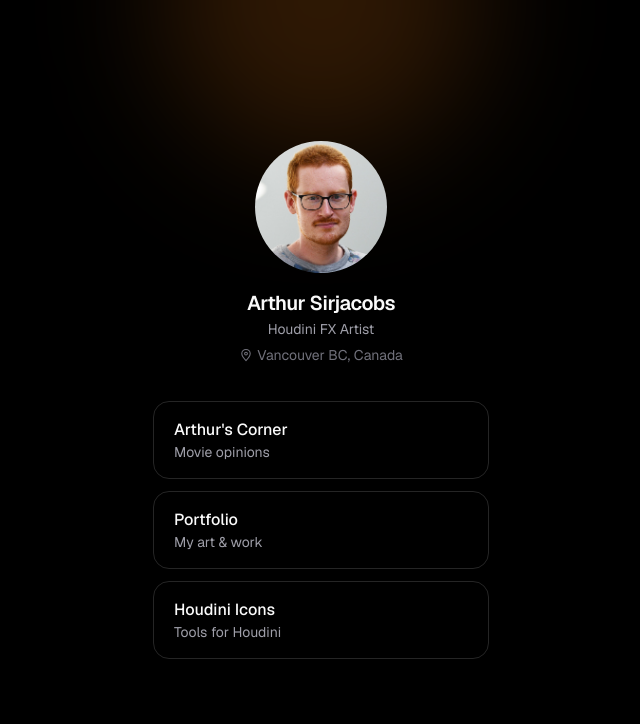
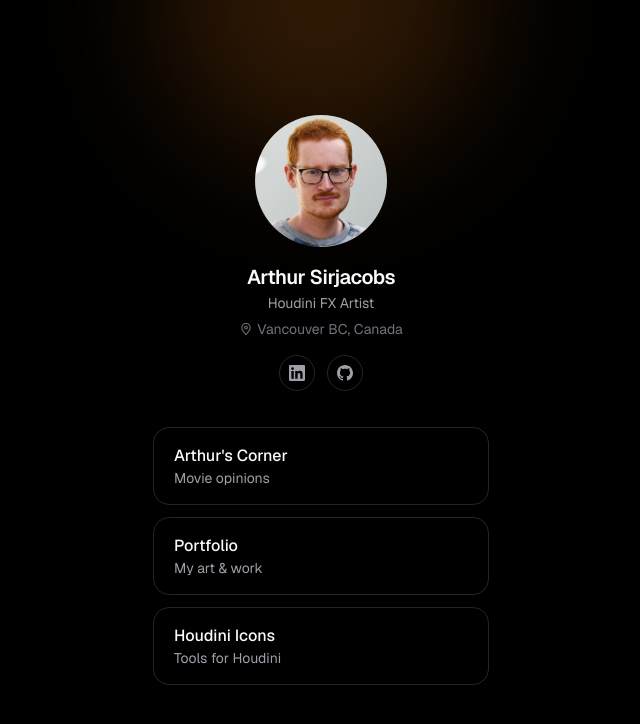
Before and after one commit to TrustyF/arthur_apex, a Next.js app: page / in a window 1280 px wide. Shown: the top 724 px of the page, without its empty margins (319-959 px from the left). Built offline with nearby package versions, Linux system fonts and the light colour scheme.

Commit message:
Added static wrangler

```diff
--- a/app/page.tsx
+++ b/app/page.tsx
@@ -15,6 +15,23 @@
     label: "Houdini Icons",
     description: "Tools for Houdini",
     href: "https://houdini-icons.dev/",
+  },
+];
+
+const socials = [
+  {
+    label: "LinkedIn",
+    href: "https://www.linkedin.com/in/arthur-sirjacobs/",
+    icon: (
+      <path d="M20.447 20.452h-3.554v-5.569c0-1.328-.027-3.037-1.852-3.037-1.853 0-2.136 1.445-2.136 2.939v5.667h-3.554V9h3.414v1.561h.046c.477-.9 1.637-1.85 3.37-1.85 3.601 0 4.267 2.37 4.267 5.455v6.286zM5.337 7.433c-1.144 0-2.063-.926-2.063-2.065 0-1.138.92-2.063 2.063-2.063 1.14 0 2.064.925 2.064 2.063 0 1.139-.925 2.065-2.064 2.065zm1.782 13.019H3.555V9h3.564v11.452zM22.225 0H1.771C.792 0 0 .774 0 1.729v20.542C0 23.227.792 24 1.771 24h20.451C23.2 24 24 23.227 24 22.271V1.729C24 .774 23.2 0 22.222 0h.003z" />
+    ),
+  },
+  {
+    label: "GitHub",
+    href: "https://github.com/TrustyF",
+    icon: (
+      <path d="M12 0c-6.626 0-12 5.373-12 12 0 5.302 3.438 9.8 8.207 11.387.599.111.793-.261.793-.577v-2.234c-3.338.726-4.033-1.416-4.033-1.416-.546-1.387-1.333-1.756-1.333-1.756-1.089-.745.083-.729.083-.729 1.205.084 1.839 1.237 1.839 1.237 1.07 1.834 2.807 1.304 3.492.997.107-.775.418-1.305.762-1.604-2.665-.305-5.467-1.334-5.467-5.931 0-1.311.469-2.381 1.236-3.221-.124-.303-.535-1.524.117-3.176 0 0 1.008-.322 3.301 1.23.957-.266 1.983-.399 3.003-.404 1.02.005 2.047.138 3.006.404 2.291-1.552 3.297-1.23 3.297-1.23.653 1.653.242 2.874.118 3.176.77.84 1.235 1.911 1.235 3.221 0 4.609-2.807 5.624-5.479 5.921.43.372.823 1.102.823 2.222v3.293c0 .319.192.694.801.576 4.765-1.589 8.199-6.085 8.199-11.386 0-6.627-5.373-12-12-12z" />
+    ),
   },
 ];
 
@@ -61,6 +78,25 @@
               Vancouver BC, Canada
             </p>
           </div>
+
+          <div className="flex items-center gap-3">
+            {socials.map((social) => (
+              <a
+                key={social.href}
+                href={social.href}
+                aria-label={social.label}
+                className="flex h-9 w-9 items-center justify-center rounded-full border border-white/[.145] text-zinc-400 transition-colors hover:border-accent/40 hover:text-accent"
+              >
+                <svg
+                  className="h-4 w-4"
+                  viewBox="0 0 24 24"
+                  fill="currentColor"
+                >
+                  {social.icon}
+                </svg>
+              </a>
+            ))}
+          </div>
         </div>
 
         <div className="flex w-full flex-col gap-3">
--- a/package.json
+++ b/package.json
@@ -6,7 +6,8 @@
     "dev": "next dev",
     "build": "next build",
     "start": "next start",
-    "lint": "eslint"
+    "lint": "eslint",
+    "deploy": "next build && wrangler deploy"
   },
   "dependencies": {
     "next": "16.3.5",
@@ -21,6 +22,7 @@
     "eslint": "^9",
     "eslint-config-next": "16.3.5",
     "tailwindcss": "^4",
-    "typescript": "^5"
+    "typescript": "^5",
+    "wrangler": "^4.132.0"
   }
 }
```
Also changed, not shown: 2 other files (tests, documents, lock files or other folders).
